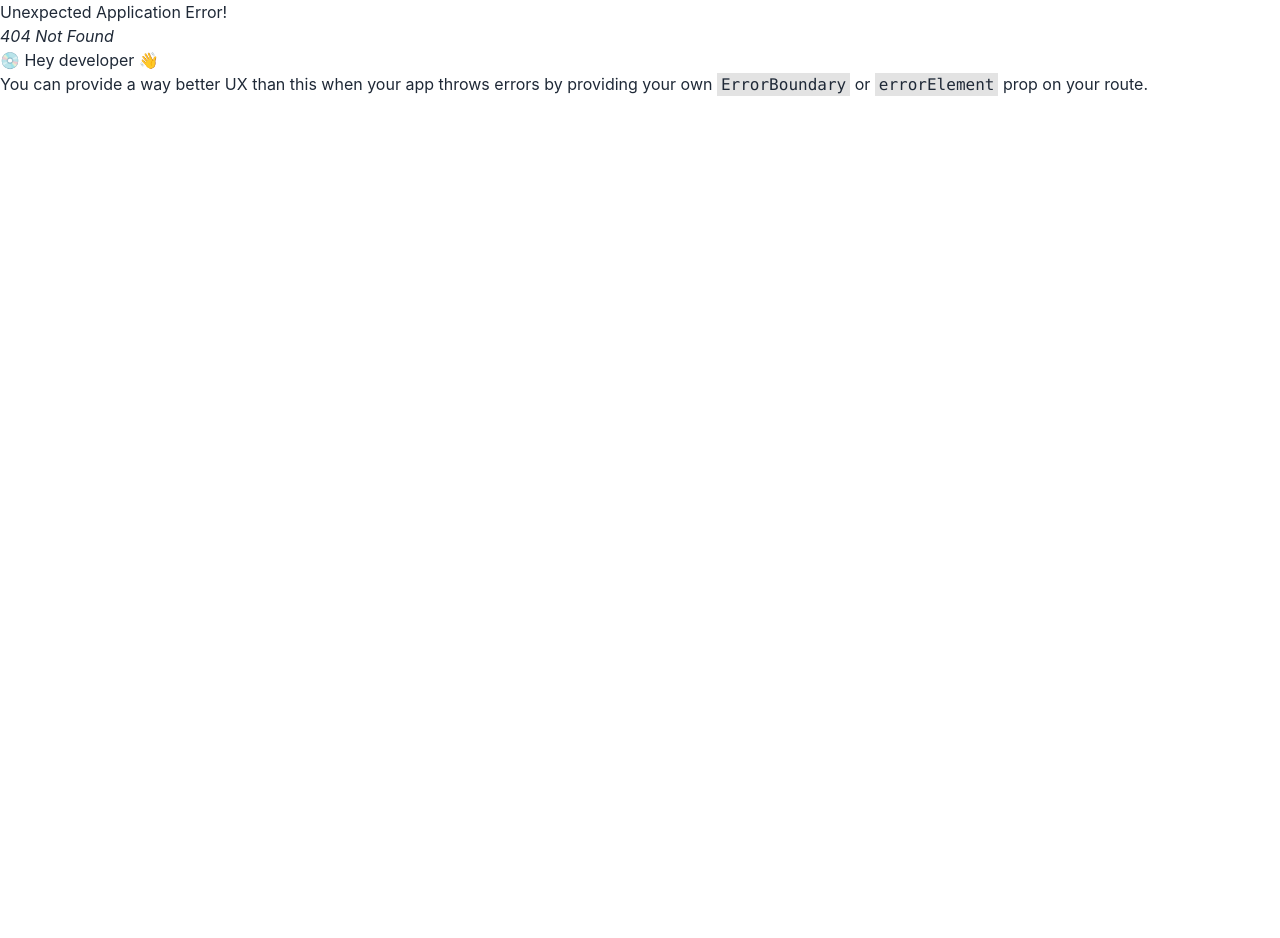
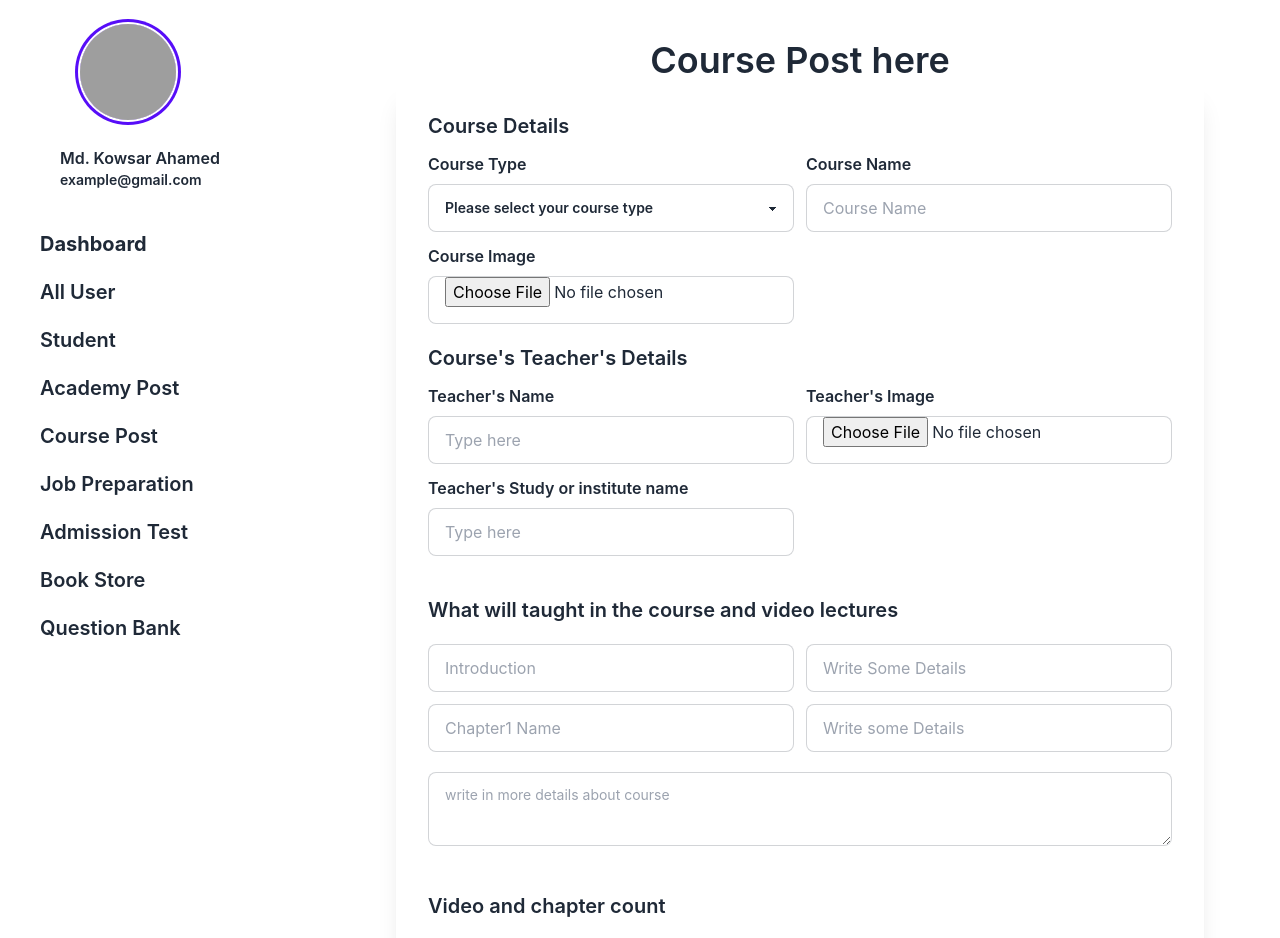
Before and after one commit to kowsarahammd80/omar-academy-clients-deshborad, a React (Create React App) app: page /coursePost in a window 1280 px wide. Before the commit this address had no page. Shown: the top 938 px of the page. Before the commit the page ends 800 px from the top, so only its background shows below. Built offline with nearby package versions, Linux system fonts and the light colour scheme; grey boxes are pictures that could not be loaded.

Commit message:
course post

```diff
--- /dev/null
+++ b/src/Components/CoursePost/CoursePost.js
@@ -0,0 +1,216 @@
+import React, { useState } from "react";
+
+const CoursePost = () => {
+
+  const [chapters, setChapter] = useState([])
+
+  const chapterAddHandler = () => {
+    const chapterInput = [...chapters, []]
+    setChapter(chapterInput)
+  }
+
+  const handleCourse = (event) => {
+    event.preventDefault()
+
+  }
+
+  const handleChapter = () => {
+
+  }
+
+  return (
+
+    <div>
+      {/* headline */}
+
+      <div className="text-center mt-10">
+        <h1 className="text-2xl lg:text-4xl font-semibold">Course Post here</h1>
+      </div>
+
+      {/* post input */}
+
+      <div className="mx-5">
+        <div className="card w-full bg-base-100 shadow-xl">
+          <div className="card-body">
+            <div className="flex justify-center ">
+              {/* form start */}
+
+              <form onSubmit={handleCourse}>
+                <div className="">
+                  <p className="text-xl font-semibold">Course Details</p>
+                </div>
+
+                <div className="mt-3 mb-2 grid grid-cols-1 lg:grid-cols-2 gap-3">
+
+                  <div>
+
+                    <p className="font-semibold mb-2">Course Type</p>
+
+                     <select className="select select-bordered w-full">
+
+                      <option disabled selected>
+                        Please select your course type
+                      </option>
+
+                      <option name="Academy course">Academy course</option>
+
+                      <option name="University preparation course">University preparation course</option>
+
+                      <option name="Jop preparation course">Jop preparation course</option>
+
+                     </select>
+
+                  </div>
+
+                  <div>
+                    <p className="font-semibold mb-2">Course Name</p>
+                    <input
+                      type="text"
+                      name="courseName"
+                      placeholder="Course Name"
+                      className="input input-bordered w-full"
+                    />
+                  </div>
+
+                  <div>
+                    <p className="font-semibold mb-2">Course Image</p>
+                    <input
+                      type="file"
+                      placeholder="Course Image"
+                      className="input input-bordered w-full"
+                    />
+                  </div>
+                </div>
+
+                <div className="mt-5">
+                  <p className="font-semibold text-xl">
+                    Course's Teacher's Details
+                  </p>
+                </div>
+
+                <div className="grid grid-cols-1 lg:grid-cols-2 gap-3 mt-3 mb-3">
+                  <div>
+                    <p className="font-semibold mb-2">Teacher's Name</p>
+
+                    <input
+                      type="text"
+                      placeholder="Type here"
+                      className="input input-bordered w-full"
+                    />
+                  </div>
+
+                  <div>
+                    <p className="font-semibold mb-2">Teacher's Image</p>
+
+                    <input
+                      type="file"
+                      placeholder="Type here"
+                      className="input input-bordered w-full"
+                    />
+                  </div>
+
+                  <div>
+                    <p className="font-semibold mb-2">
+                      Teacher's Study or institute name
+                    </p>
+
+                    <input
+                      type="text"
+                      placeholder="Type here"
+                      className="input input-bordered w-full"
+                    />
+                  </div>
+                </div>
+
+                <div className="mt-5 lg:mt-10 mb-5">
+                  <h1 className="text-xl font-semibold">
+                    What will taught in the course and video lectures
+                  </h1>
+                </div>
+
+                <div className="grid grid-cols-2 gap-3">
+                  <input
+                    type="text"
+                    placeholder="Introduction"
+                    className="input input-bordered w-full"
+                  />
+
+                  <input
+                    type="text"
+                    placeholder="Write Some Details"
+                    className="input input-bordered w-full"
+                  />
+
+                  <input
+                    type="text"
+                    placeholder="Chapter1 Name"
+                    className="input input-bordered w-full"
+                  />
+
+                  <input
+                    type="text"
+                    placeholder="Write some Details"
+                    className="input input-bordered w-full"
+                  />
+
+
+                </div>
+
+                <div>
+                  <textarea
+                    className="textarea textarea-bordered w-full mt-5"
+                    placeholder="write in more details about course"
+                  ></textarea>
+                </div>
+
+                <div>
+                  <h1 className="text-xl font-semibold mt-5 lg:mt-10">
+                    Video and chapter count
+                  </h1>
+                </div>
+
+                <div className="grid grid-cols-2 gap-3 mt-5">
+                  <input
+                    type="number"
+                    placeholder="video count "
+                    className="input input-bordered w-full"
+                  />
+
+                  <input
+                    type="number"
+                    placeholder="chapter count"
+                    className="input input-bordered w-full"
+                  />
+                </div>
+
+                <button type="submit">Post</button>
+
+                {/*  */}
+              </form>
+
+              {/* form end */}
+            </div>
+          </div>
+        </div>
+      </div>
+
+     <div>
+
+      <button onClick={chapterAddHandler}>Add</button>
+
+
+      {
+        chapters.map((c, i) => {
+          return (
+            <input onChange={(e) => handleChapter(e,i)} type="text" />
+          )
+        })
+      }
+
+     </div>
+
+    </div>
+  );
+};
+
+export default CoursePost;
--- a/src/Sheard/Navbar/Navbar.js
+++ b/src/Sheard/Navbar/Navbar.js
@@ -4,6 +4,7 @@ import { Link } from "react-router-dom";
 const Navbar = () => {
 
   const navLink = (
+
       <>
            <li>
                 <Link to="/allUser">Users</Link>
@@ -64,6 +65,7 @@ const Navbar = () => {
               </li>
 
       </>
+
   )
 
   return (
--- a/src/Sheard/SideNav/SideNav.js
+++ b/src/Sheard/SideNav/SideNav.js
@@ -33,35 +33,57 @@ const SideNav = () => {
             </div>
 
             <li className="mt-5 mb-5 text-xl font-bold">
+
               <Link to="/" className="hover:text-blue-500"> Dashboard </Link>
+
             </li>
 
             <li className="mt-5 mb-5 text-xl font-semibold hover:text-blue-700">
+
               <Link to="/allUser"> All User </Link>
+
             </li>
 
             <li className="mt-5 mb-5 text-xl font-semibold hover:text-blue-700">
+
               <Link to=""> Student </Link>
+
             </li>
 
             <li className="mt-5 mb-5 text-xl font-semibold hover:text-blue-700">
+
               <Link to="/academy"> Academy Post </Link>
+
             </li>
 
             <li className="mt-5 mb-5 text-xl font-semibold hover:text-blue-700">
-              <Link> Job Preparation </Link>
+
+              <Link to="/coursePost"> Course Post </Link>
+
             </li>
 
             <li className="mt-5 mb-5 text-xl font-semibold hover:text-blue-700">
-              <Link> Admission Test </Link>
+
+              <Link> Job Preparation </Link>
+
             </li>
 
             <li className="mt-5 mb-5 text-xl font-semibold hover:text-blue-700">
-              <Link> Book Store </Link>
+
+              <Link> Admission Test </Link>
+
             </li>
 
             <li className="mt-5 mb-5 text-xl font-semibold hover:text-blue-700">
+
+              <Link> Book Store </Link>
+
+            </li>
+
+            <li className="mt-5 mb-5 text-xl font-semibold hover:text-blue-700">
+
               <Link> Question Bank </Link>
+
             </li>
 
           </ul>
```
Also changed, not shown: public/course.json (added, +25 -0 lines), src/Components/UniversityTestAdmissionProgress/UniversityTestAdmissionProgress.js (+10 -0 lines), src/Routers/Route/Route.js (+8 -0 lines).
